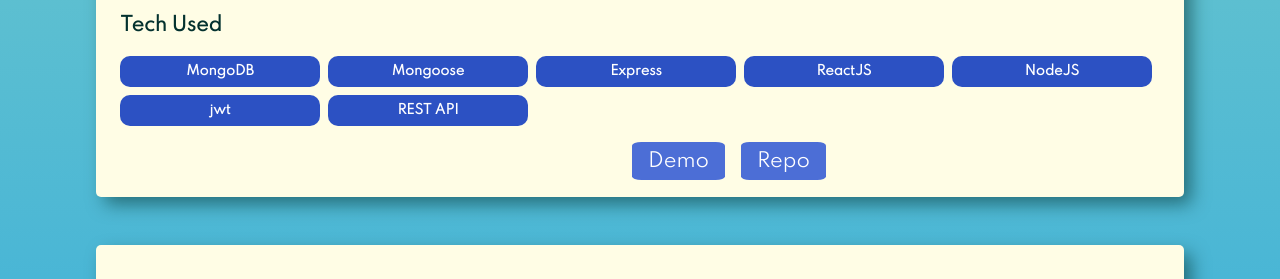
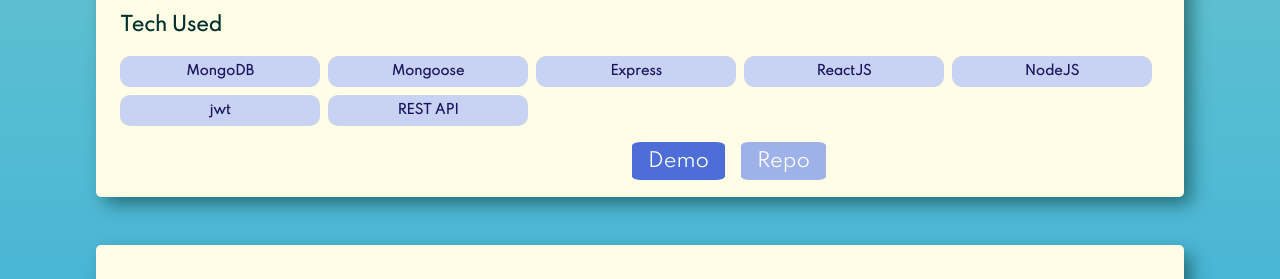
Before and after one commit to nburbinski/portfolio, a Gatsby site: page / in a window 1280 px wide. Shown: the part 521-800 px from the top of the page. Built offline with nearby package versions, Linux system fonts and the light colour scheme; Gatsby itself is replaced by a stand-in of ours.

Commit message:
scss styling

```diff
--- a/src/components/projectCard.js
+++ b/src/components/projectCard.js
@@ -20,7 +20,7 @@
               href={project.Demo}
               target="_blank"
               rel="noopener noreferrer"
-              className={projectCardStyles.link}
+              className={projectCardStyles.linkDemo}
             >
               Demo
             </a>
@@ -28,7 +28,7 @@
               href={project.Repo}
               target="_blank"
               rel="noopener noreferrer"
-              className={projectCardStyles.link}
+              className={projectCardStyles.linkRepo}
             >
               Repo
             </a>
--- a/src/components/projectCard.module.scss
+++ b/src/components/projectCard.module.scss
@@ -24,8 +24,10 @@
     margin: 5rem 1rem inherit inherit;
   }
 
-  .link {
-    margin-right: 1rem;
+  .linkRepo {
+    background-color: lighten(#234099, 40%);
+
+    margin-left: 1rem;
   }
 }
 
@@ -37,8 +39,8 @@
     li {
       font-size: 80%;
       list-style: none;
-      background-color: lighten(#234099, 10%);
-      color: white;
+      background-color: lighten(#234099, 50%);
+      color: rgb(27, 22, 95);
       font-weight: bold;
       padding: 0.5rem;
       margin-right: 0.5rem;
```
